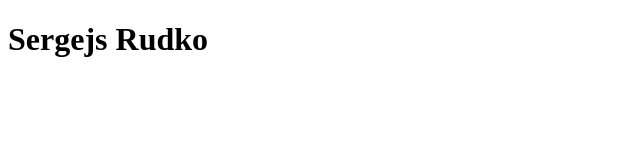
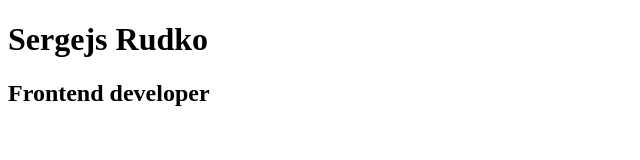
Before and after one commit to Sergejs-Rudko/rsschool-cv, a plain HTML site: page index.html in a window 1280 px wide. Shown: the whole page, without its empty margins (0-640 px from the left). Drawn offline with Linux system fonts and the light colour scheme.

Commit message:
feat: html and css files create

```diff
--- a/index.html
+++ b/index.html
@@ -10,5 +10,6 @@
 </head>
 <body>
 <h1>Sergejs Rudko</h1>
+<h2>Frontend developer</h2>
 </body>
 </html>
```
